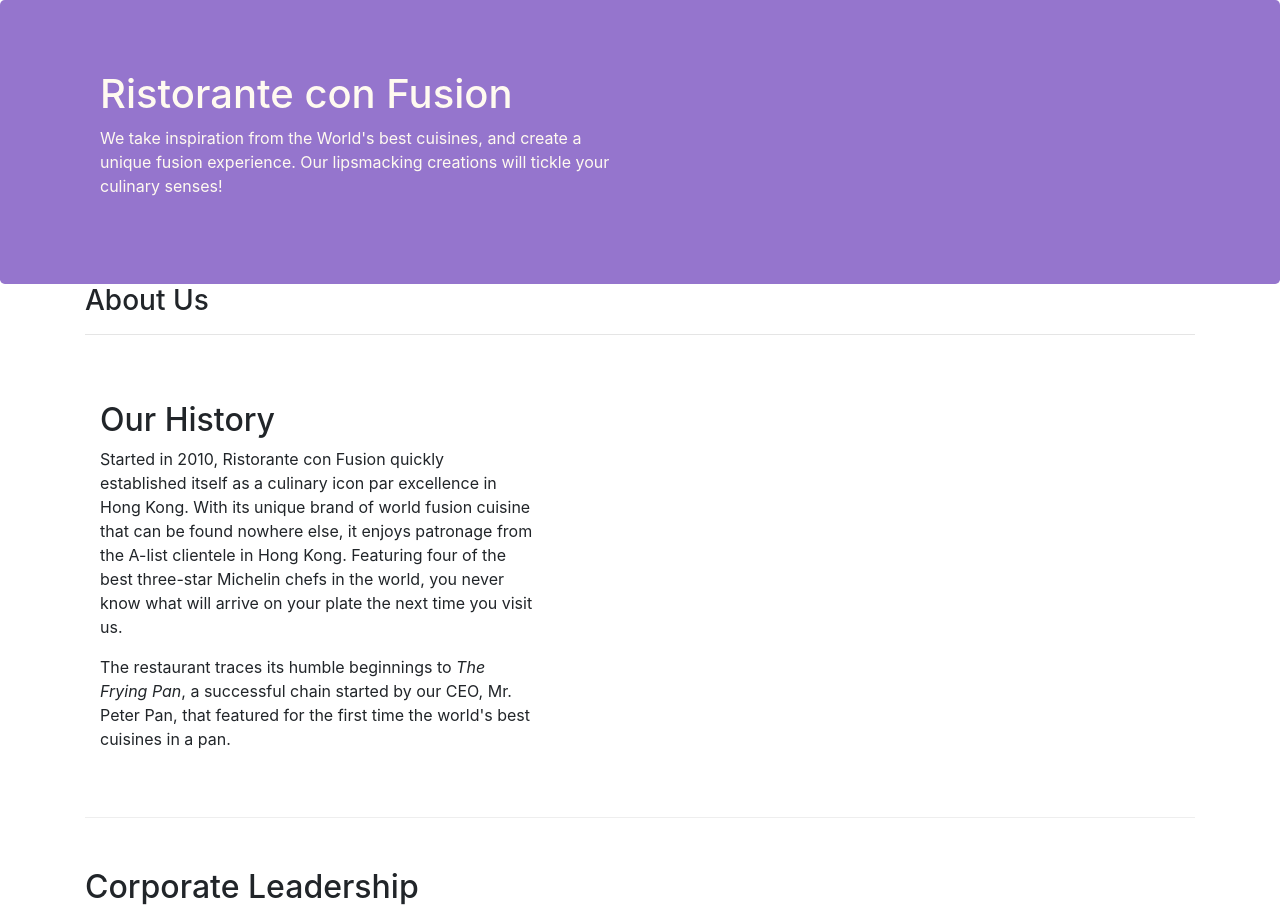
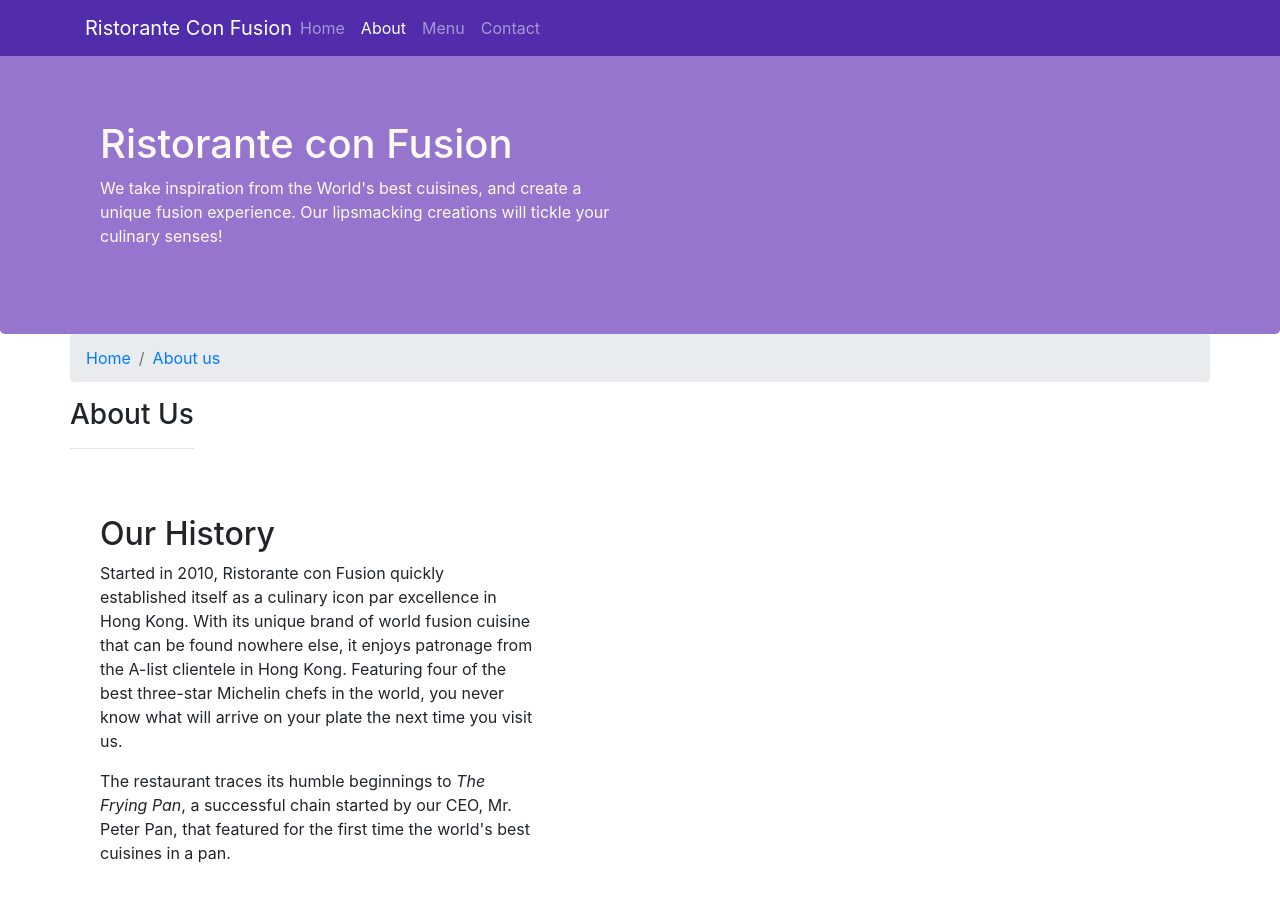
Before and after one commit to EladioDeveloper/UsingBootstrap, a website: page aboutus.html in a window 1280 px wide. Shown: the top 909 px of the page. Drawn offline with nearby package versions, Linux system fonts and the light colour scheme.

Commit message:
Fixed all the vulnerabilities

```diff
--- a/aboutus.html
+++ b/aboutus.html
@@ -15,7 +15,22 @@
 </head>
 
 <body>
-
+    <nav class="navbar navbar-dark navbar-expand-sm navbar fixed-top">
+        <div class="container">
+            <button class="navbar-toggler" type="button" data-tougle="collapse" data-target="#Navbar">
+                <span class="navbar-toggler-icon"></span>
+            </button>
+            <a class="navbar-brand mr-auto" href="#">Ristorante Con Fusion</a>
+            <div class="collapse navbar-collapse" id="Navbar">
+                <ul class="navbar-nav mr-auto">
+                    <li class="nav-item"><a class="nav-link" href="./index.html">Home</a></li>
+                    <li class="nav-item active"><a class="nav-link" href="#">About</a></li>
+                    <li class="nav-item"><a class="nav-link" href="#">Menu</a></li>
+                    <li class="nav-item"><a class="nav-link" href="#">Contact</a></li>
+                </ul>
+            </div>
+        </div>
+    </nav>
     <header class="jumbotron">
         <div class="container">
             <div class="row row-header">
@@ -30,7 +45,11 @@
     </header>
 
     <div class="container">
-        <div class="">
+        <div class="row">
+            <ol class="col-12 breadcrumb">
+                <li class="breadcrumb-item"><a href="./index.html">Home</a></li>
+                <li class="breadcrumb-item active"><a href="#">About us</a></li>
+            </ol>
             <div clas="col-12 col-sm-4 col-md-12">
                <h3>About Us</h3>
                <hr>
@@ -70,7 +89,7 @@
                 <div class="col-4 offset-1 col-sm-2">
                     <h5>Links</h5>
                     <ul class="list-unstyled">
-                        <li><a href="#">Home</a></li>
+                        <li><a href="./index.html">Home</a></li>
                         <li><a href="#">About</a></li>
                         <li><a href="#">Menu</a></li>
                         <li><a href="#">Contact</a></li>
--- a/css/styles.css
+++ b/css/styles.css
@@ -28,3 +28,12 @@
     margin: 0px;
     color: #0f0f0f;
 }
+
+body{
+    padding: 50px 0px 0px 0px;
+    z-index: 0;
+}
+
+.navbar-dark {
+    background-color:#512DAB ;
+}
```
Also changed, not shown: index.html (+18 -3 lines), package.json (+10 -3 lines), 1 other file.
